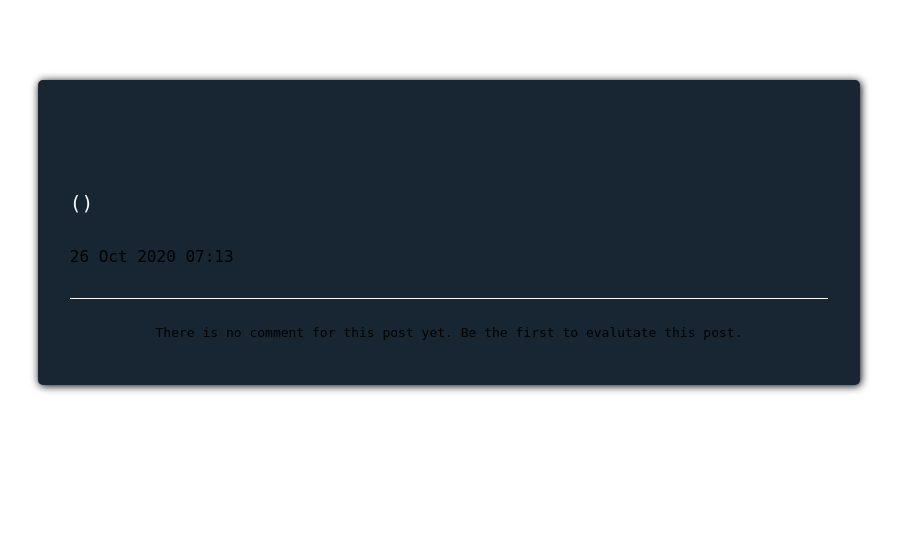
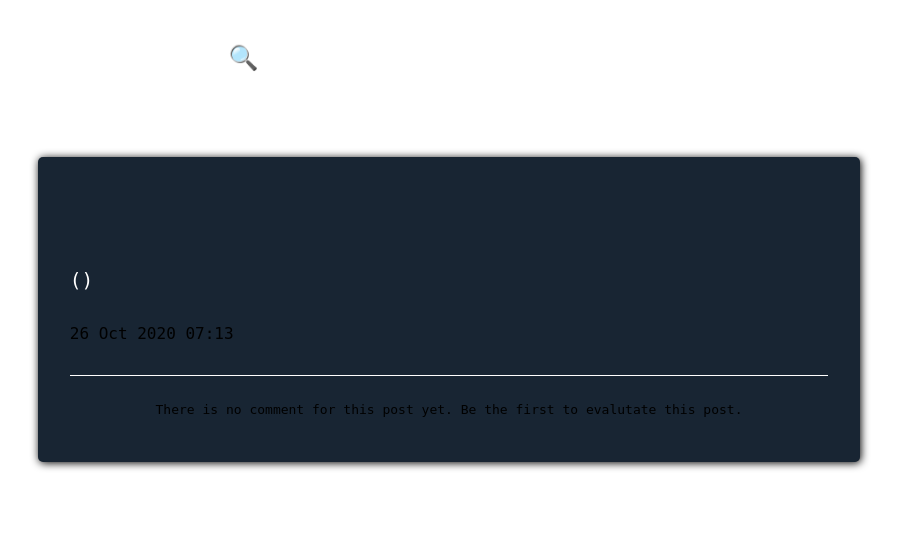
Before and after one commit to adamphivo/6gangintra, a Symfony app: template templates/post_display/fullPost.html.twig in a window 1280 px wide. Shown: the top 541 px of the page, without its empty margins (191-1090 px from the left). Run offline with Twig, Linux system fonts and the light colour scheme; the template is opened without the code that fills it, so the values that code supplies are empty; some libraries are stand-ins or nearby versions.

Commit message:
Search Bar

```diff
--- a/templates/post_display/fullPost.html.twig
+++ b/templates/post_display/fullPost.html.twig
@@ -7,7 +7,7 @@
             flex-direction: row;
             flex-wrap: wrap;
             justify-content: space-evenly;
-            margin-top: 5em;
+            margin-top: 3em;
         }
 
         .thumbnail {
@@ -148,6 +148,7 @@
     <script>hljs.initHighlightingOnLoad();</script>
 
     {# One Article #}
+    {% include 'search/searchbar.html.twig' %}
     <div class="thumbnailsContainer">
         <div class="thumbnail">
             <h2 class="title"> {{ post.title }}</h2>
@@ -181,7 +182,7 @@
                 <p class="mainTextContent">{{ post.mainTextContent }}</p>
             {% endif %}
             {% if post.youtubeLink %}
-                <a href="{{ post.youtubeLink }}"><img src="https://upload.wikimedia.org/wikipedia/commons/thumb/8/8b/YouTube_dark_icon_%282017%29.svg/107px-YouTube_dark_icon_%282017%29.svg.png" style="width: 5em; margin-bottom: 1em;"/></a>
+                <a href="{{ post.youtubeLink }}"><img src="https://upload.wikimedia.org/wikipedia/commons/thumb/6/67/OOjs_UI_icon_external-link-ltr.svg/1024px-OOjs_UI_icon_external-link-ltr.svg.png" style="width: 5em; margin-bottom: 1em;"/></a>
             {% endif %}
             {% if post.githubLink %}
                 <a href="{{ post.githubLink }}"><img src="https://upload.wikimedia.org/wikipedia/commons/thumb/a/ad/Git-icon-black.svg/173px-Git-icon-black.svg.png" style="width: 5em; display:block;"/></a>
--- /dev/null
+++ b/templates/search/searchbar.html.twig
@@ -0,0 +1,37 @@
+{% block search %}
+<style>
+    .search {
+        text-align: center;
+    }
+
+    .search input {
+        color: white;
+        font-size: 1.5em;
+        background: transparent;
+        margin-top: 1em;
+        margin-bottom: 1em;
+        padding: 0.5em;
+        border:none;
+        border-bottom: 1px solid white;
+    }
+
+    .search button {
+        color: white;
+        font-size: 1.5em;
+        background: transparent;
+        margin-top: 1em;
+        margin-bottom: 1em;
+        padding: 0.5em;
+        border:none;
+        cursor: pointer;
+        margin-left: 2em;
+        font-family:monospace;
+        border: 1px solid white;
+    }
+</style>
+<form class="search" action={{ path('post_search') }} method="get">
+  <div>
+    <input placeholder="🔍" name="say" id="say"><button>search</button>
+  </div>
+</form>
+{% endblock %}
```
Also changed, not shown: src/Controller/PostController.php (+11 -0 lines), src/Repository/PostRepository.php (+14 -1 lines), templates/home/index.html.twig (+9 -4 lines), templates/post_display/list.html.twig (+6 -4 lines), templates/post_display/newPost.html.twig (+4 -4 lines).
